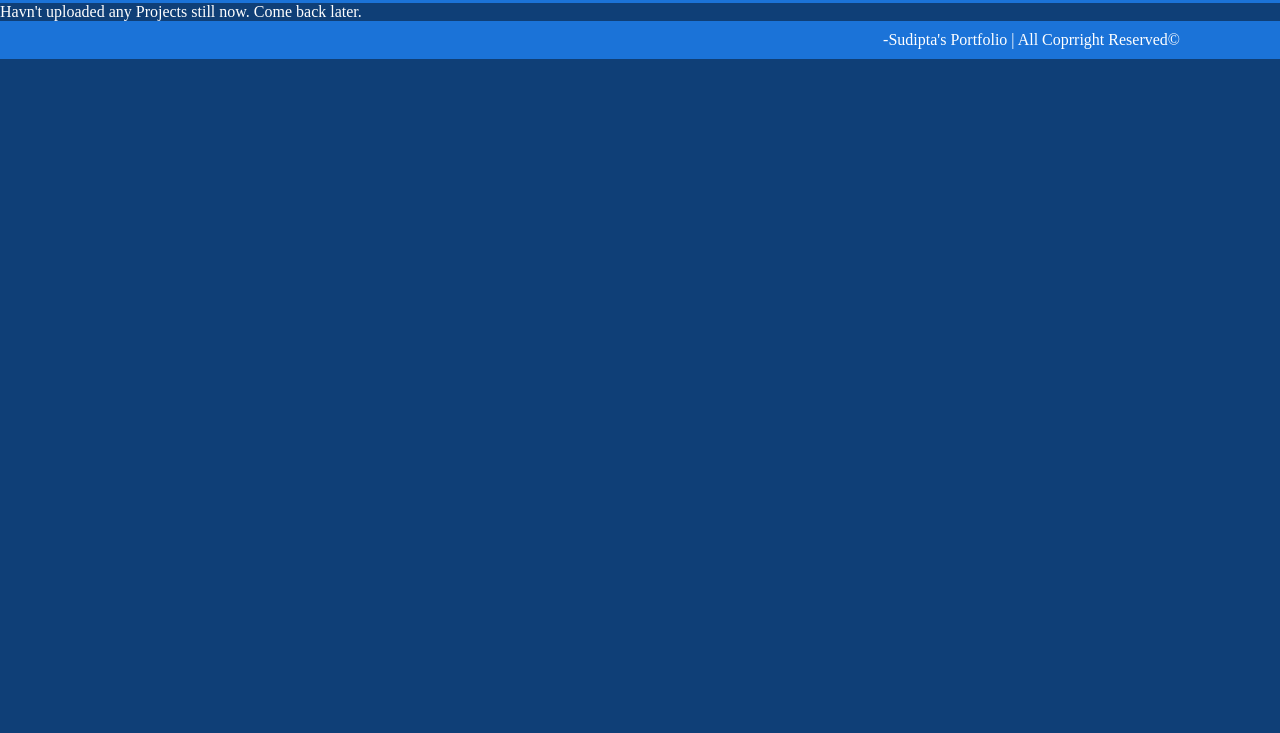
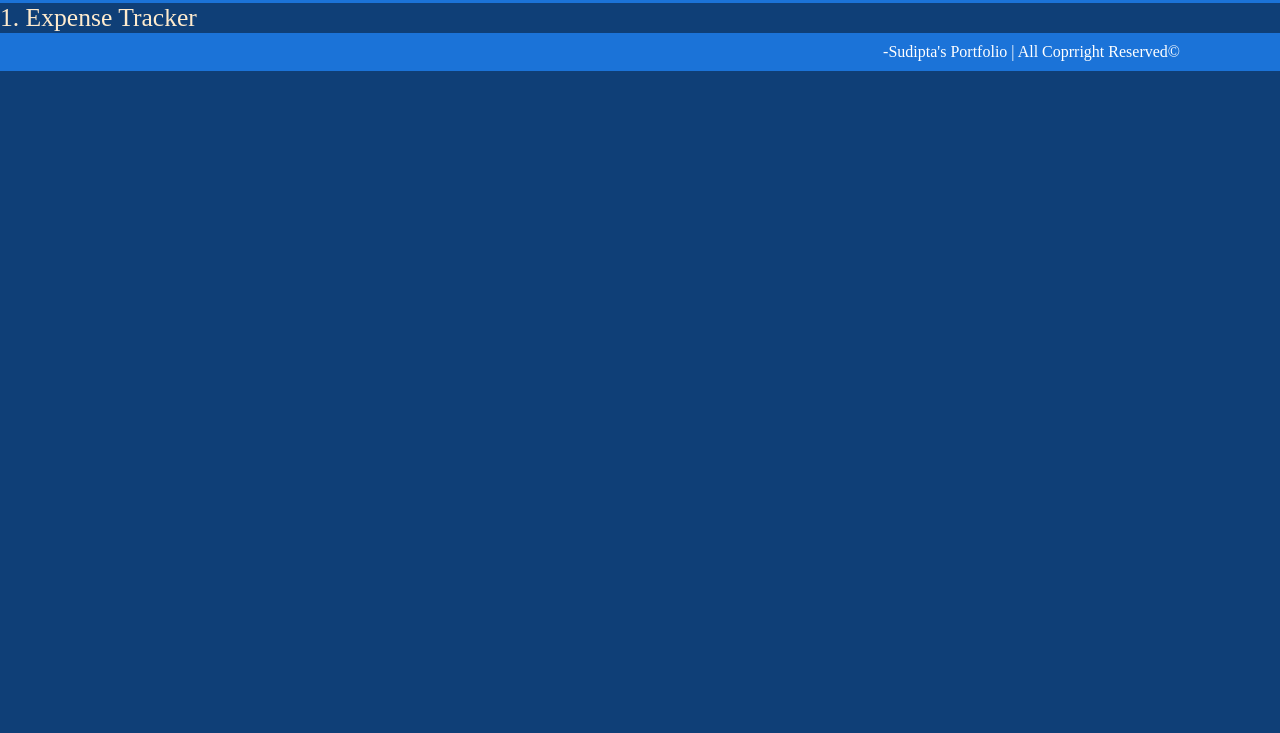
Before and after one commit to webdevelopersudipta63-bit/Sudipta-s-Portfolio-Website, a plain HTML site: page projects.html in a window 1280 px wide. Shown: the part 67-800 px from the top of the page. Drawn offline with Linux system fonts and the light colour scheme.

Commit message:
Update projects.html

```diff
--- a/projects.html
+++ b/projects.html
@@ -69,6 +69,11 @@
             justify-content: space-around;
             padding: 10px 100px;
         }
+        a {
+            text-decoration: none;
+            color: blanchedalmond;
+            font-size: 1.6rem;
+        }
     </style>
 </head>
 
@@ -88,7 +93,7 @@
         </nav>
     </header>
     <main>
-        Havn't uploaded any Projects still now. Come back later.
+        <a href="https://webdevelopersudipta63-bit.github.io/EXPENSE-TRACKER-BY-SUDIPTA/">1. Expense Tracker</a>
     </main>
     <footer>
         -Sudipta's Portfolio | All Coprright Reserved&copy;
```
